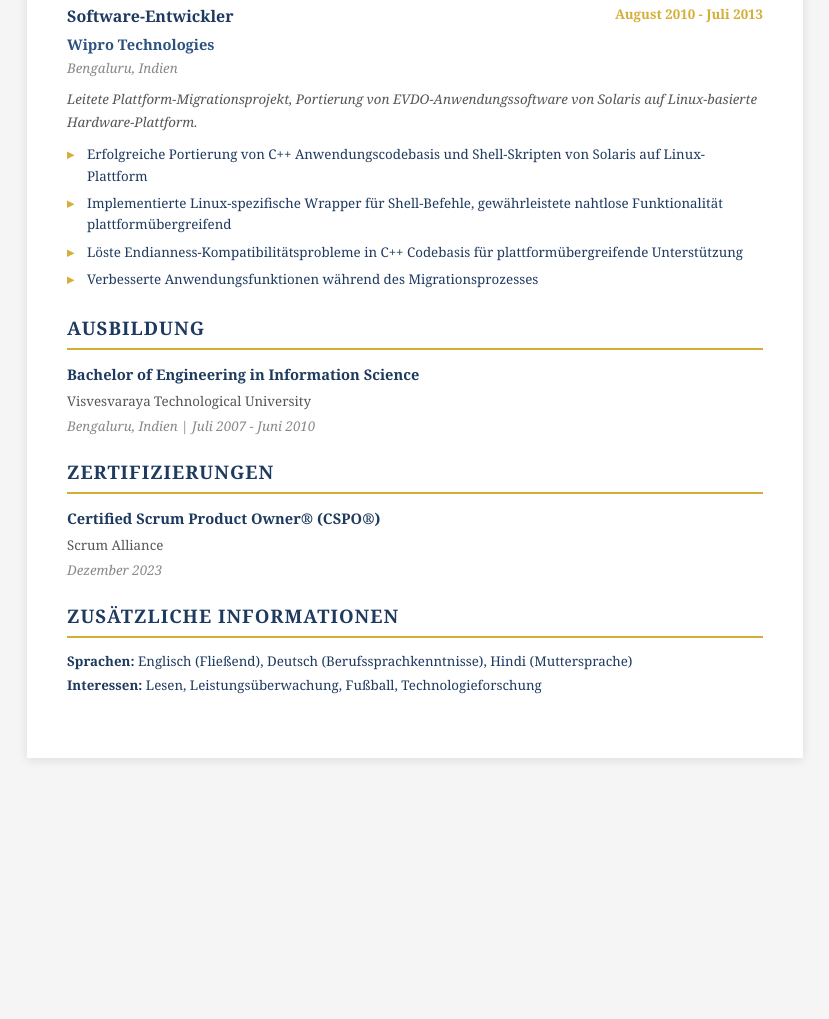
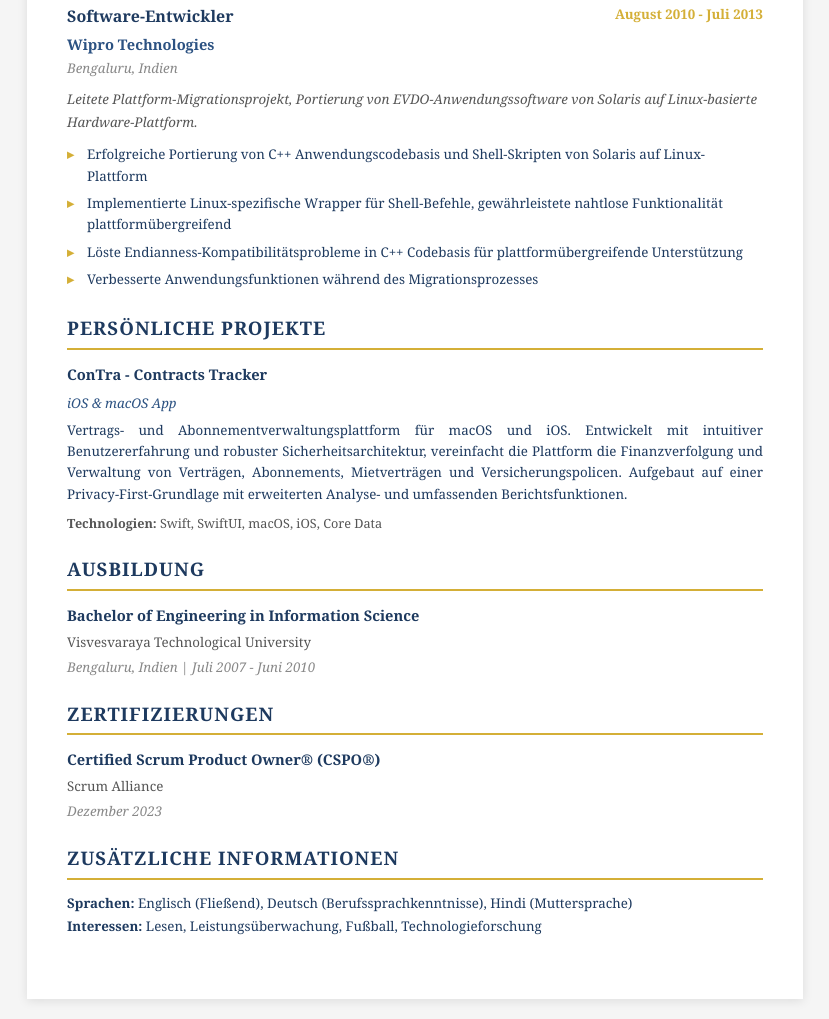
Before and after one commit to PuneethJoseph/Website, a plain HTML site: page resume/resume-pdf-de.html in a window 1280 px wide. Shown: the part 2174-3193 px from the top of the page, without its empty margins (225-1054 px from the left). Before the commit the page ends 2952 px from the top, so only its background shows below. Drawn offline with Linux system fonts and the light colour scheme.

Commit message:
Add clickable ConTra link to resume PDFs and HTML sources

```diff
--- a/resume/resume-pdf-de.html
+++ b/resume/resume-pdf-de.html
@@ -241,6 +241,14 @@
                 color: #555 !important;
                 text-decoration: none !important;
             }
+            /* Project links look like plain text in PDF */
+            .project-item a {
+                color: #1e3a5f !important;
+                text-decoration: none !important;
+            }
+            .project-item a::after {
+                content: "" !important;
+            }
         }
 
         @media screen {
@@ -404,6 +412,24 @@
         </div>
 
         <div class="resume-section">
+            <div class="resume-section-title">Persönliche Projekte</div>
+            <div class="resume-section-content">
+                <div class="project-item" style="margin-bottom: 15px;">
+                    <div style="font-weight: bold; color: #1e3a5f; margin-bottom: 5px; font-size: 11pt;">
+                        <a href="https://contra.puneethjoseph.in" target="_blank" style="color: #1e3a5f; text-decoration: none;">ConTra - Contracts Tracker</a>
+                    </div>
+                    <div style="font-style: italic; color: #2c5282; margin-bottom: 5px; font-size: 10pt;">iOS & macOS App</div>
+                    <div style="font-size: 10pt; line-height: 1.6; text-align: justify;">
+                        Vertrags- und Abonnementverwaltungsplattform für macOS und iOS. Entwickelt mit intuitiver Benutzererfahrung und robuster Sicherheitsarchitektur, vereinfacht die Plattform die Finanzverfolgung und Verwaltung von Verträgen, Abonnements, Mietverträgen und Versicherungspolicen. Aufgebaut auf einer Privacy-First-Grundlage mit erweiterten Analyse- und umfassenden Berichtsfunktionen.
+                    </div>
+                    <div style="margin-top: 8px; font-size: 9.5pt; color: #555;">
+                        <strong>Technologien:</strong> Swift, SwiftUI, macOS, iOS, Core Data
+                    </div>
+                </div>
+            </div>
+        </div>
+
+        <div class="resume-section">
             <div class="resume-section-title">Ausbildung</div>
             <div class="resume-section-content">
                 <div class="education-item">
```
Also changed, not shown: resume/resume-pdf.html (+26 -0 lines), 2 other files.
